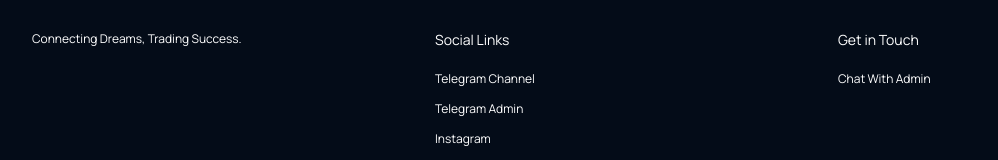
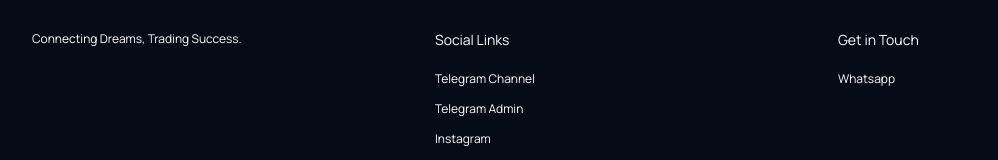
Before and after one commit to nickeybamby/mjx, a React (Vite) app: page / in a window 1280 px wide. Shown: the part 2111-2271 px from the top of the page, without its empty margins (80-1078 px from the left). Built offline with nearby package versions, Linux system fonts and the light colour scheme.

Commit message:
modified footer

```diff
--- a/src/components/footer/Footer.jsx
+++ b/src/components/footer/Footer.jsx
@@ -12,13 +12,13 @@ const Footer = () => {
         </div>
         <div className="footer-links_div">
           <h4>Social Links</h4>
-          <p> <a href="https://t.me/Gary_TheTrader" rel="noopener noreferrer" target="_blank">Telegram Channel</a></p>
-          <p><a href="https://t.me/Gary_GoldTrader" rel="noopener noreferrer" target="_blank">Telegram Admin</a></p>
+          <p> <a href="#" rel="noopener noreferrer" target="_blank">Telegram Channel</a></p>
+          <p><a href="#" rel="noopener noreferrer" target="_blank">Telegram Admin</a></p>
           <p> <a href=" " rel="noopener noreferrer" target="_blank">Instagram</a></p>
         </div>
         <div className="footer-links_div">
           <h4>Get in Touch</h4>
-          <p><a href="https://t.me/Gary_GoldTrader" rel="noopener noreferrer" target="_blank">Chat With Admin</a></p>
+          <p><a href="#" rel="noopener noreferrer" target="_blank">Whatsapp</a></p>
         </div>
       </div>
       <div className="footer-copyright">
```
